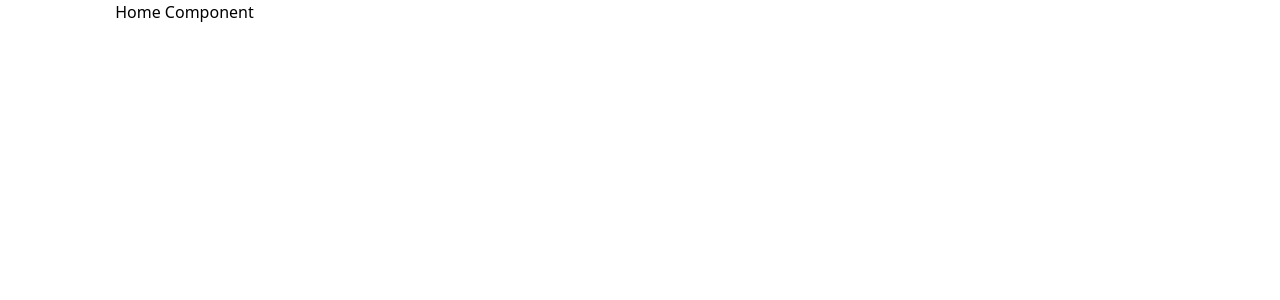
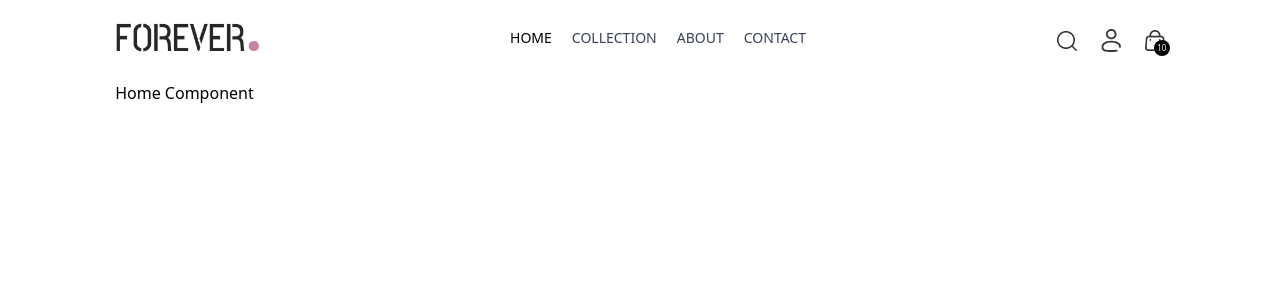
Before and after one commit to tonykuriakose/InstaTrend, a React (Vite) app: page / in a window 1280 px wide. Shown: the top 300 px of the page. Built offline with nearby package versions, Linux system fonts and the light colour scheme.

Commit message:
feat:Navbar with tailwind style and route. Responsive

```diff
--- a/src/App.jsx
+++ b/src/App.jsx
@@ -8,6 +8,7 @@
 import Login from "./pages/Login";
 import PlaceOrder from "./pages/PlaceOrder";
 import Orders from "./pages/Orders";
+import Navbar from "./components/Navbar";
 
 
 const App = () => {
@@ -15,6 +16,7 @@
 
   return (
     <div className="px-4 sm:px-[5vw] md:px-[7vw] lg:px-[9vw]">
+      <Navbar />
       <Routes>
         <Route path="/" element={<Home />} />
         <Route path="/collection" element={<Collection />} />
--- /dev/null
+++ b/src/components/Navbar.jsx
@@ -0,0 +1,122 @@
+import { useState } from "react";
+import { assets } from "../assets/assets";
+import { Link, NavLink } from "react-router-dom";
+
+const Navbar = () => {
+  const [visible, setVisible] = useState(false);
+
+  const navLinkClass = ({ isActive }) =>
+    `flex flex-col items-center gap-1 ${isActive ? 'text-black' : 'text-gray-700'}`;
+
+  const mobileNavLinkClass = ({ isActive }) =>
+    `py-2 pl-6 border ${isActive ? 'bg-gray-100 text-black font-medium' : 'text-gray-600'}`;
+
+  return (
+    <div className="flex items-center justify-between py-5 font-medium">
+      <img src={assets.logo} className="w-36" alt="logo" />
+
+      <ul className="hidden sm:flex gap-5 text-sm">
+        <NavLink to="/" className={navLinkClass}>
+          <p>HOME</p>
+          <hr className="w-2/4 border-none h-[1.5px] bg-gray-700 opacity-0 transition-opacity duration-300" />
+        </NavLink>
+        <NavLink to="/collection" className={navLinkClass}>
+          <p>COLLECTION</p>
+          <hr className="w-2/4 border-none h-[1.5px] bg-gray-700 opacity-0 transition-opacity duration-300" />
+        </NavLink>
+        <NavLink to="/about" className={navLinkClass}>
+          <p>ABOUT</p>
+          <hr className="w-2/4 border-none h-[1.5px] bg-gray-700 opacity-0 transition-opacity duration-300" />
+        </NavLink>
+        <NavLink to="/contact" className={navLinkClass}>
+          <p>CONTACT</p>
+          <hr className="w-2/4 border-none h-[1.5px] bg-gray-700 opacity-0 transition-opacity duration-300" />
+        </NavLink>
+      </ul>
+
+      <div className="flex items-center gap-6">
+        <img
+          src={assets.search_icon}
+          className="w-5 cursor-pointer"
+          alt="search"
+        />
+
+        <div className="group relative">
+          <img
+            src={assets.profile_icon}
+            className="w-5 cursor-pointer"
+            alt="profile"
+          />
+          <div className="group-hover:block hidden absolute dropdown-menu right-0 pt-4">
+            <div className="flex flex-col gap-2 w-36 py-3 px-5 bg-slate-100 text-gray-500 rounded">
+              <p className="cursor-pointer hover:text-black">My Profile</p>
+              <p className="cursor-pointer hover:text-black">Orders</p>
+              <p className="cursor-pointer hover:text-black">Logout</p>
+            </div>
+          </div>
+        </div>
+
+        <Link to="/cart" className="relative">
+          <img src={assets.cart_icon} className="w-5 min-w-5" alt="cart" />
+          <p className="absolute right-[-5px] bottom-[-5px] w-4 text-center leading-4 bg-black text-white aspect-square rounded-full text-[8px]">
+            10
+          </p>
+        </Link>
+
+        <img
+          onClick={() => setVisible(true)}
+          src={assets.menu_icon}
+          className="w-5 cursor-pointer sm:hidden"
+          alt="menu"
+        />
+      </div>
+
+      {/* Sidebar menu for small screen */}
+      <div
+        className={`absolute top-0 right-0 bottom-0 overflow-hidden bg-white transition-all ${
+          visible ? "w-full" : "w-0"
+        }`}
+      >
+        <div className="flex flex-col">
+          <div
+            onClick={() => setVisible(false)}
+            className="flex items-center gap-4 p-4 cursor-pointer text-gray-600"
+          >
+            <img className="h-4 rotate-180" src={assets.dropdown_icon} alt="back" />
+            <p>Back</p>
+          </div>
+          <NavLink
+            onClick={() => setVisible(false)}
+            className={mobileNavLinkClass}
+            to="/"
+          >
+            HOME
+          </NavLink>
+          <NavLink
+            onClick={() => setVisible(false)}
+            className={mobileNavLinkClass}
+            to="/collection"
+          >
+            COLLECTION
+          </NavLink>
+          <NavLink
+            onClick={() => setVisible(false)}
+            className={mobileNavLinkClass}
+            to="/about"
+          >
+            ABOUT
+          </NavLink>
+          <NavLink
+            onClick={() => setVisible(false)}
+            className={mobileNavLinkClass}
+            to="/contact"
+          >
+            CONTACT
+          </NavLink>
+        </div>
+      </div>
+    </div>
+  );
+};
+
+export default Navbar;
--- a/src/index.css
+++ b/src/index.css
@@ -1 +1,8 @@
 @import "tailwindcss";
+
+
+a.active hr {
+
+    display: block;
+
+}
```
